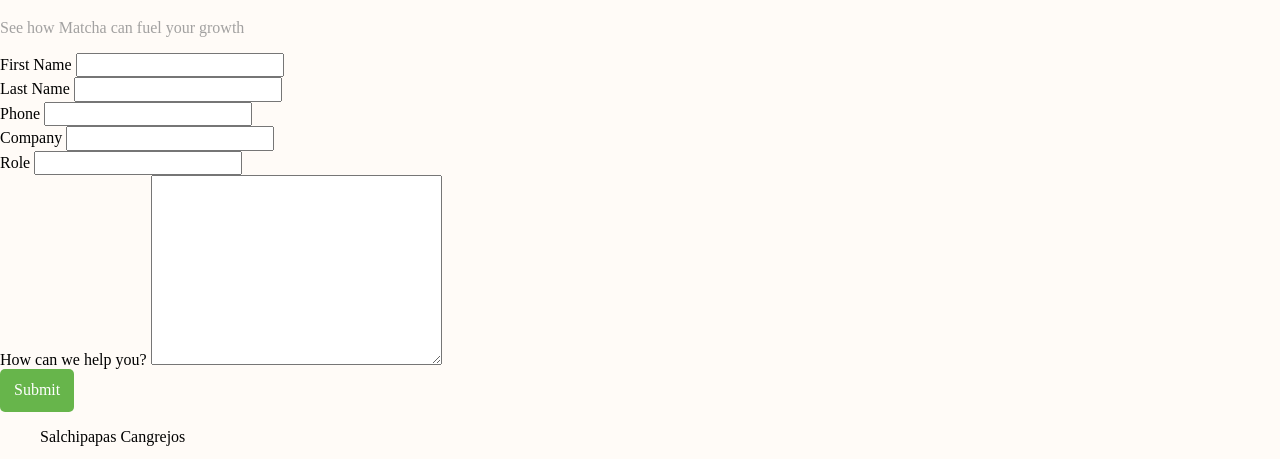
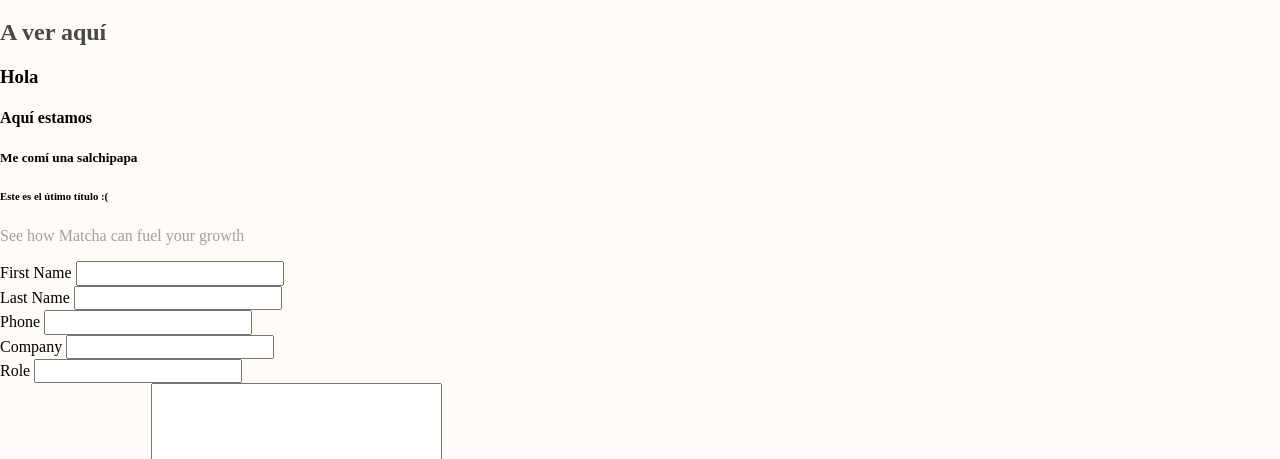
Before and after one commit to Leoguzs/santander-front, a plain HTML site: page index.html in a window 1280 px wide. Shown: the part 268-727 px from the top of the page. Drawn offline with Linux system fonts and the light colour scheme; grey boxes are pictures that could not be loaded.

Commit message:
more commits

```diff
--- a/index.html
+++ b/index.html
@@ -52,6 +52,11 @@
     <section>
 
         <h1>Request a demo</h1>
+        <h2>A ver aquí</h2>
+        <h3>Hola</h3>
+        <h4>Aquí estamos</h4>
+        <h5>Me comí una salchipapa</h5>
+        <h6>Este es el útimo título :(</h6>
 
         <p>See how Matcha can fuel your growth</p>
 
@@ -100,7 +105,8 @@
 
     <article>
         <h1>Let’s face it. Your blog stinks</h1>
-        <p>Blog better with the first all-in-one blogging tool for growing ecommerce brands. Connect your blog, create and optimize blog posts for each stage of the buyer’s journey, and measure the results.</p>
+        <p>Blog better with the first all-in-one blogging tool for growing ecommerce brands. Connect your blog, create
+            and optimize blog posts for each stage of the buyer’s journey, and measure the results.</p>
 
     </article>
 
--- a/styles.css
+++ b/styles.css
@@ -102,8 +102,3 @@ p {
 li {
     display: inline;
 }
-
-.fk-list {
-    display: list-item;
-    list-style-position: inside;
-}
```
